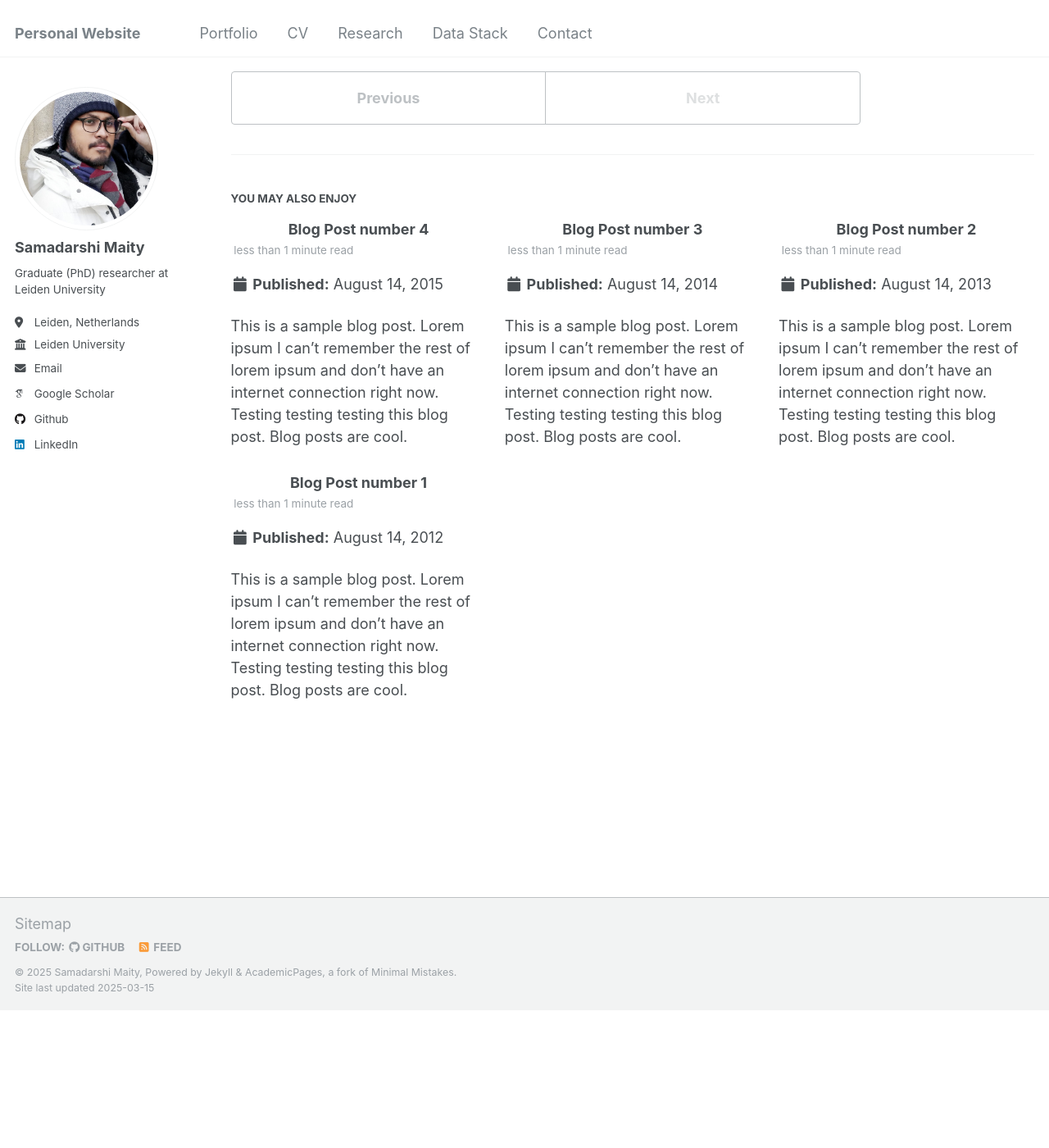
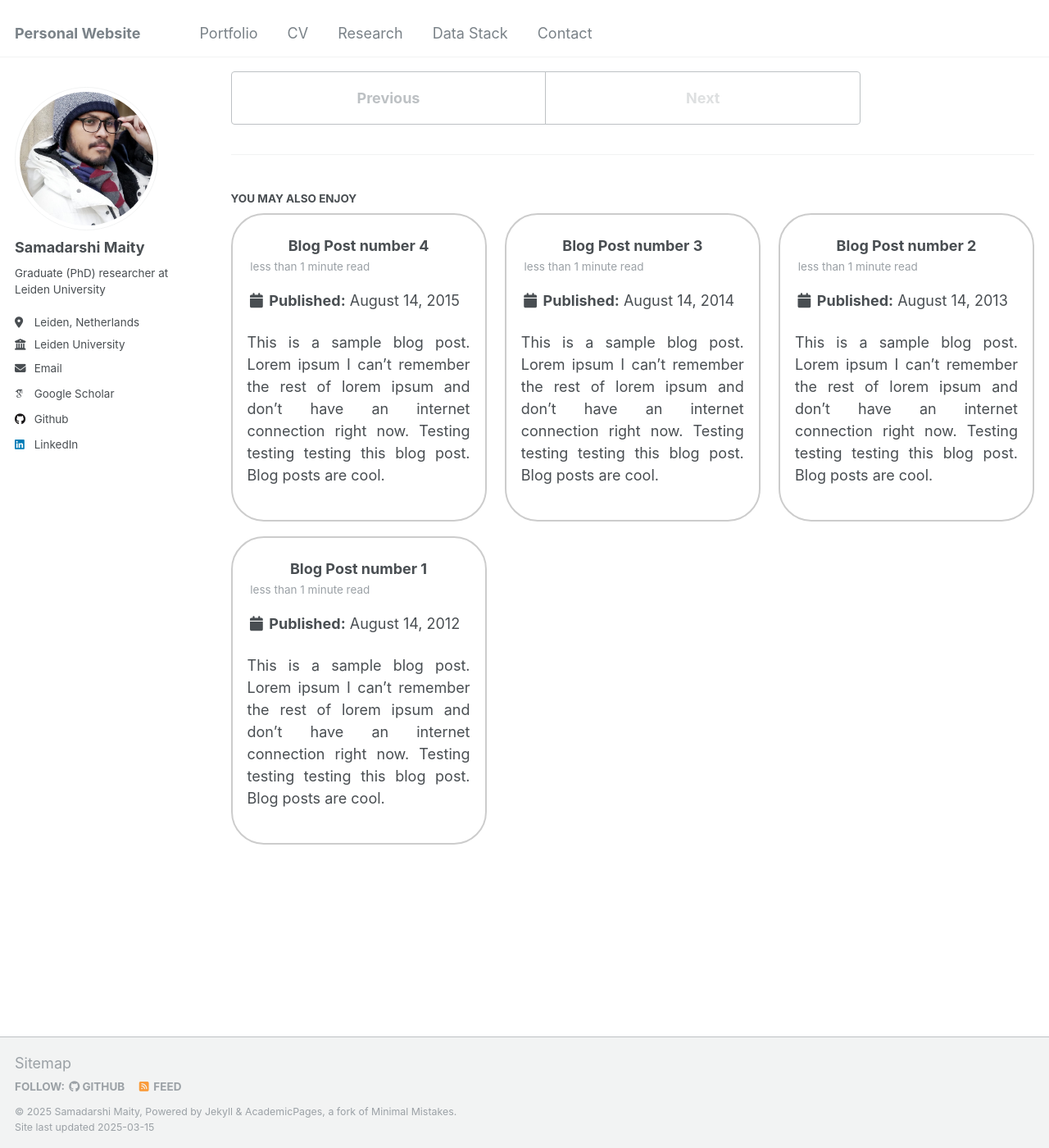
Before and after one commit to Samadarshi-Maity/Samadarshi-Maity.github.io, a Jekyll site: the page built from _posts/2199-01-01-future-post.md, in a window 1280 px wide and 1400 px high, scrolled down 506 px. Shown: the whole window at 82% size. Built offline with Jekyll 4.4.1, drawn with Linux system fonts in a browser that asks for light colours; some web fonts are replaced; before the commit the page ends 1738 px from its top, so only the background shows below that.

Commit message:
Update _archive.scss

```diff
--- a/_sass/_archive.scss
+++ b/_sass/_archive.scss
@@ -115,6 +115,15 @@
 
 .grid__item {
   align-items: center; /* Center elements inside each grid item */
+  text-align: justify;
+  margin-bottom: 1em;
+  gap: 1em; /* Space between grid items */
+  border: 2px solid #ccc; /* Adjust border thickness and color */
+  border-radius: 40px; /* Adjust the roundness of the corners */
+  padding: 1em; /* Add some padding inside the border */
+  /*height: 380px; Fixed height */
+  /*position: relative;  Needed for transition */
+  /*z-index:2;*/
 
   .page__meta {
     margin: 0 0 4px;
```
